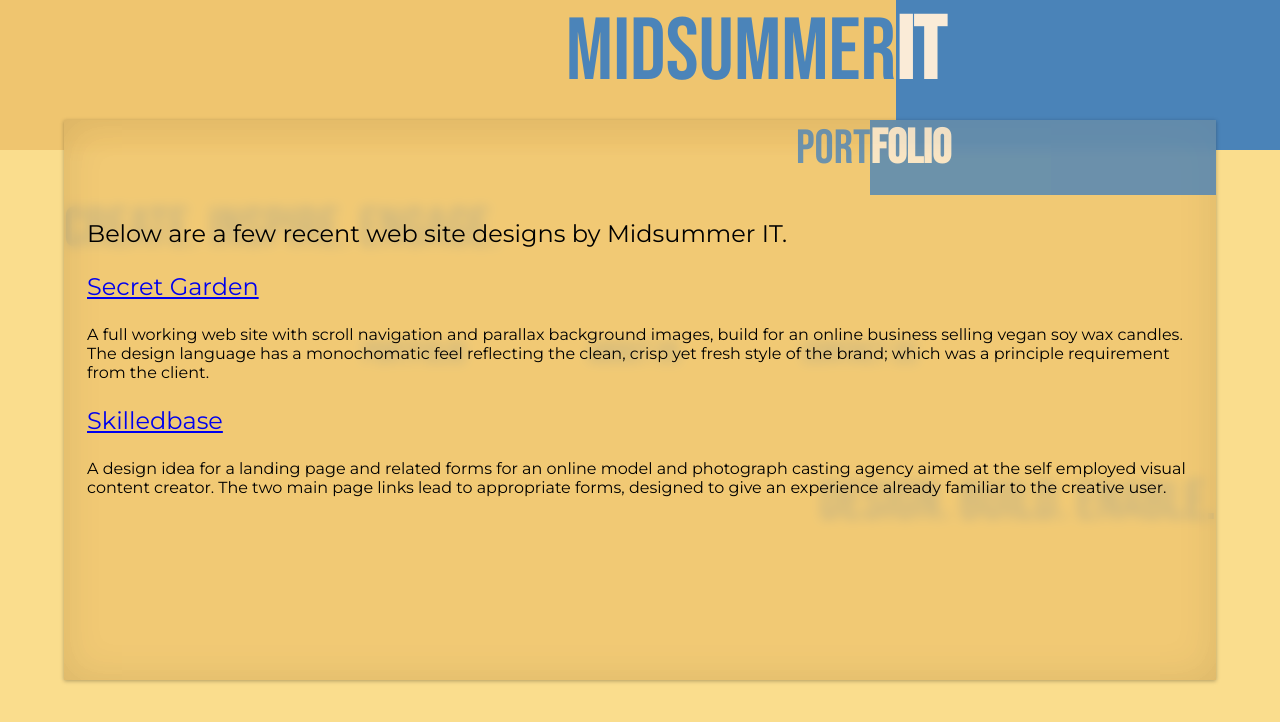
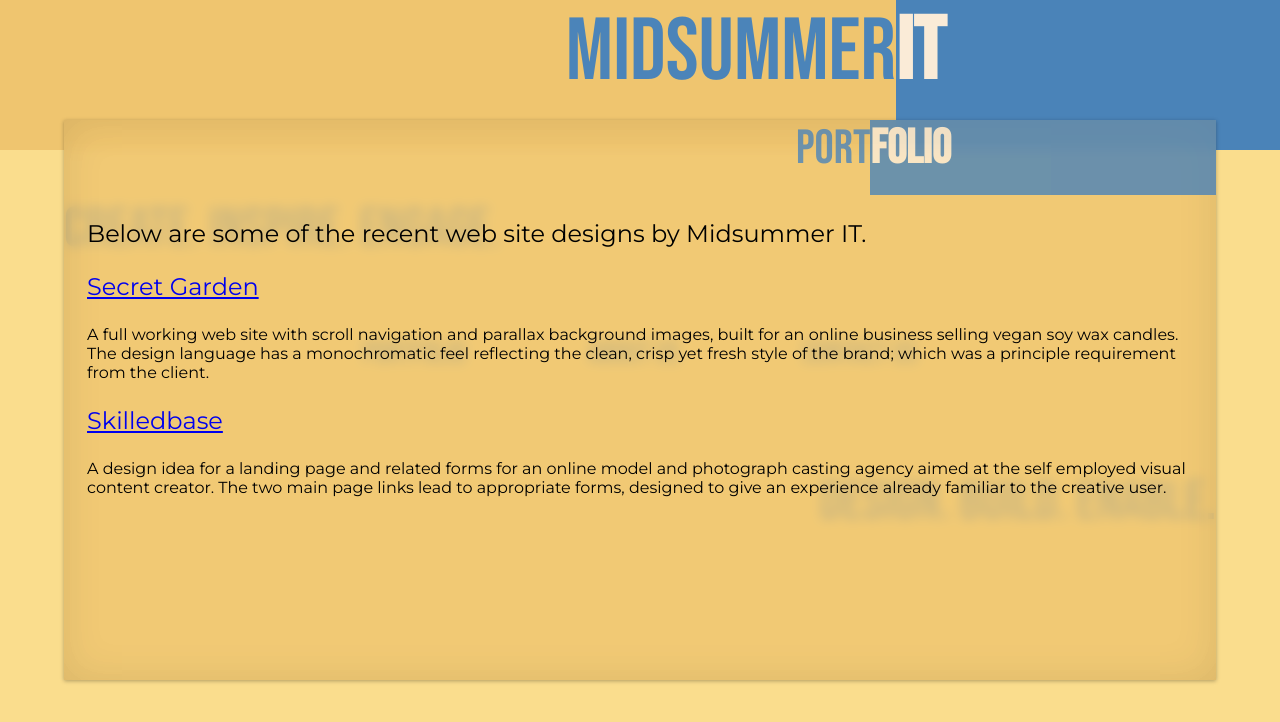
Before and after one commit to midsummerit/midsummerit-website, a plain HTML site: page index.html in a window 1280 px wide. Both pictures are taken after a click on the button "Portfolio". Drawn offline with Linux system fonts and the light colour scheme.

Commit message:
Corrected some spelling mistakes and grammatical errors

```diff
--- a/index.html
+++ b/index.html
@@ -91,7 +91,7 @@
             </div>
 
             <p class="popup-text">
-                Below are a few recent web site designs by Midsummer IT.
+                Below are some of the recent web site designs by Midsummer IT.
             </p>
 
             <p class="popup-text">
@@ -99,8 +99,8 @@
             </p>
 
             <p class="popup-text popup-text-smaller">
-                A full working web site with scroll navigation and parallax background images, build for an online business selling vegan soy wax candles.
-                The design language has a monochomatic feel reflecting the clean, crisp yet fresh style of the brand; which was a principle requirement from the client.
+                A full working web site with scroll navigation and parallax background images, built for an online business selling vegan soy wax candles.
+                The design language has a monochromatic feel reflecting the clean, crisp yet fresh style of the brand; which was a principle requirement from the client.
             </p>
 
             <p class="popup-text">
```
